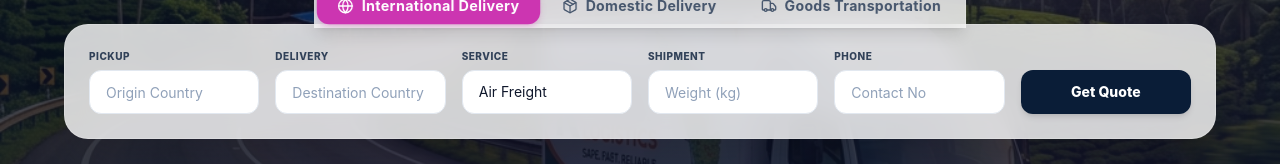
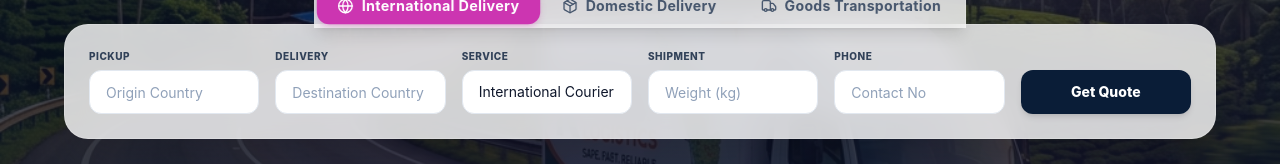
Before and after one commit to aditya5885/ikart, a React (Vite) app: page / in a window 1280 px wide. Shown: the part 475-639 px from the top of the page. Built offline with nearby package versions, Linux system fonts and the light colour scheme.

Commit message:
Initial commit

```diff
--- a/src/components/Hero.tsx
+++ b/src/components/Hero.tsx
@@ -153,9 +153,9 @@ const Hero = () => {
                   <select className="w-full h-11 bg-white border border-slate-200 text-slate-900 rounded-xl px-4 text-sm appearance-none focus:outline-none focus:border-primary-500 focus:ring-1 focus:ring-primary-500 transition-all cursor-pointer">
                     {activeTab === "international" && (
                       <>
+                        <option value="intl-courier">International Courier</option>
                         <option value="air-freight">Air Freight</option>
                         <option value="ocean-freight">Ocean Freight</option>
-                        <option value="intl-courier">International Courier</option>
                       </>
                     )}
                     {activeTab === "domestic" && (
```
